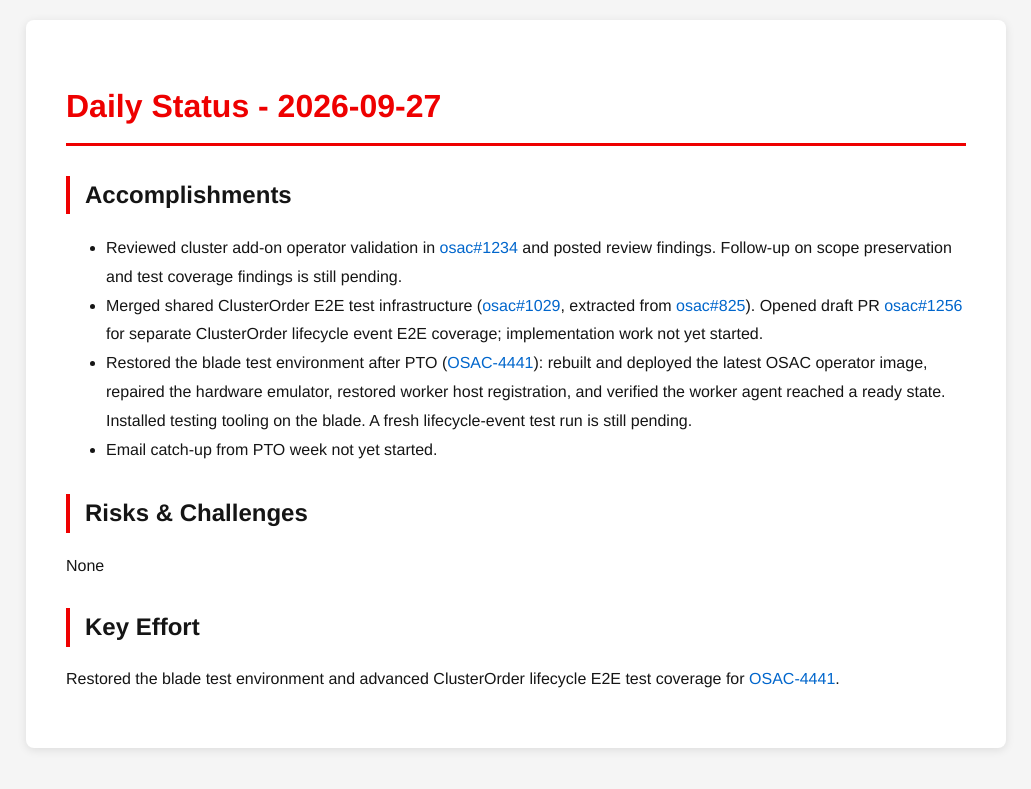
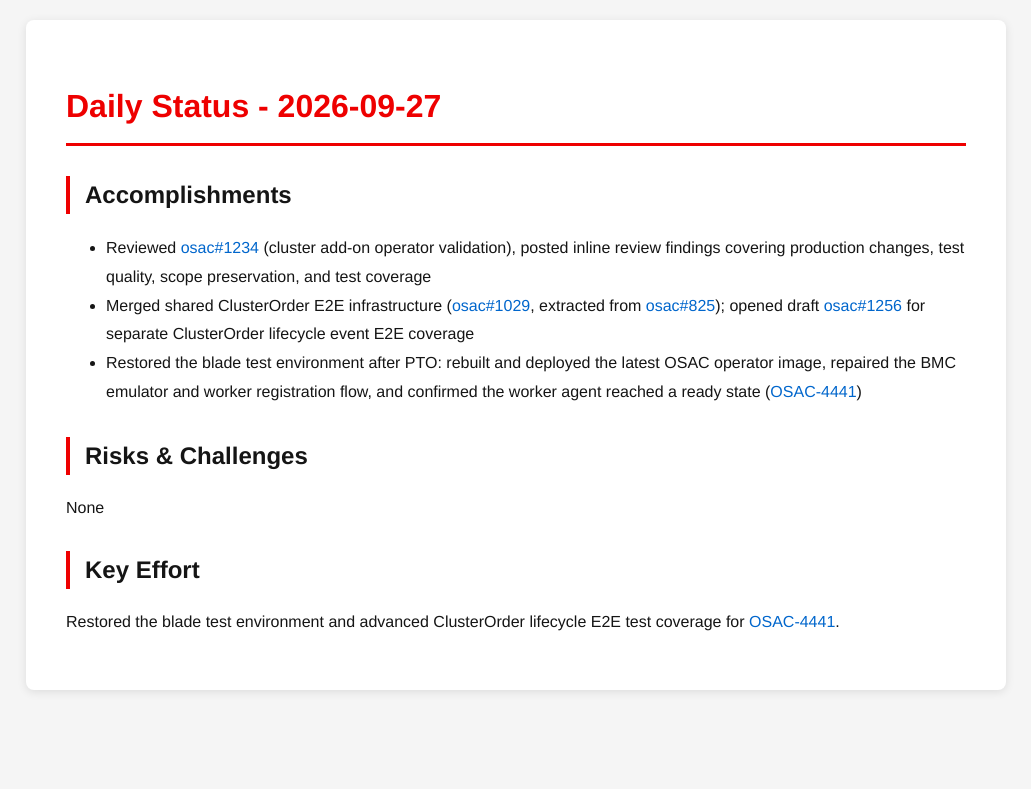
Before and after one commit to tzvatot/daily-status, a Jekyll site: the page built from 2026-09-27.md, in a window 1280 px wide. Shown: the top 789 px of the page, without its empty margins (124-1155 px from the left). Built offline with Jekyll 4.4.1, drawn with Linux system fonts in a browser that asks for light colours.

Commit message:
Daily status update - 2026-09-27

```diff
--- a/2026-09-27.md
+++ b/2026-09-27.md
@@ -7,10 +7,9 @@ date: 2026-09-27
 # Daily Status - 2026-09-27
 
 ## Accomplishments
-- Reviewed cluster add-on operator validation in [osac#1234](https://github.com/osac-project/osac/pull/1234) and posted review findings. Follow-up on scope preservation and test coverage findings is still pending.
-- Merged shared ClusterOrder E2E test infrastructure ([osac#1029](https://github.com/osac-project/osac/pull/1029), extracted from [osac#825](https://github.com/osac-project/osac/pull/825)). Opened draft PR [osac#1256](https://github.com/osac-project/osac/pull/1256) for separate ClusterOrder lifecycle event E2E coverage; implementation work not yet started.
-- Restored the blade test environment after PTO ([OSAC-4441](https://redhat.atlassian.net/browse/OSAC-4441)): rebuilt and deployed the latest OSAC operator image, repaired the hardware emulator, restored worker host registration, and verified the worker agent reached a ready state. Installed testing tooling on the blade. A fresh lifecycle-event test run is still pending.
-- Email catch-up from PTO week not yet started.
+- Reviewed [osac#1234](https://github.com/osac-project/osac/pull/1234) (cluster add-on operator validation), posted inline review findings covering production changes, test quality, scope preservation, and test coverage
+- Merged shared ClusterOrder E2E infrastructure ([osac#1029](https://github.com/osac-project/osac/pull/1029), extracted from [osac#825](https://github.com/osac-project/osac/pull/825)); opened draft [osac#1256](https://github.com/osac-project/osac/pull/1256) for separate ClusterOrder lifecycle event E2E coverage
+- Restored the blade test environment after PTO: rebuilt and deployed the latest OSAC operator image, repaired the BMC emulator and worker registration flow, and confirmed the worker agent reached a ready state ([OSAC-4441](https://redhat.atlassian.net/browse/OSAC-4441))
 
 ## Risks & Challenges
 None
```
